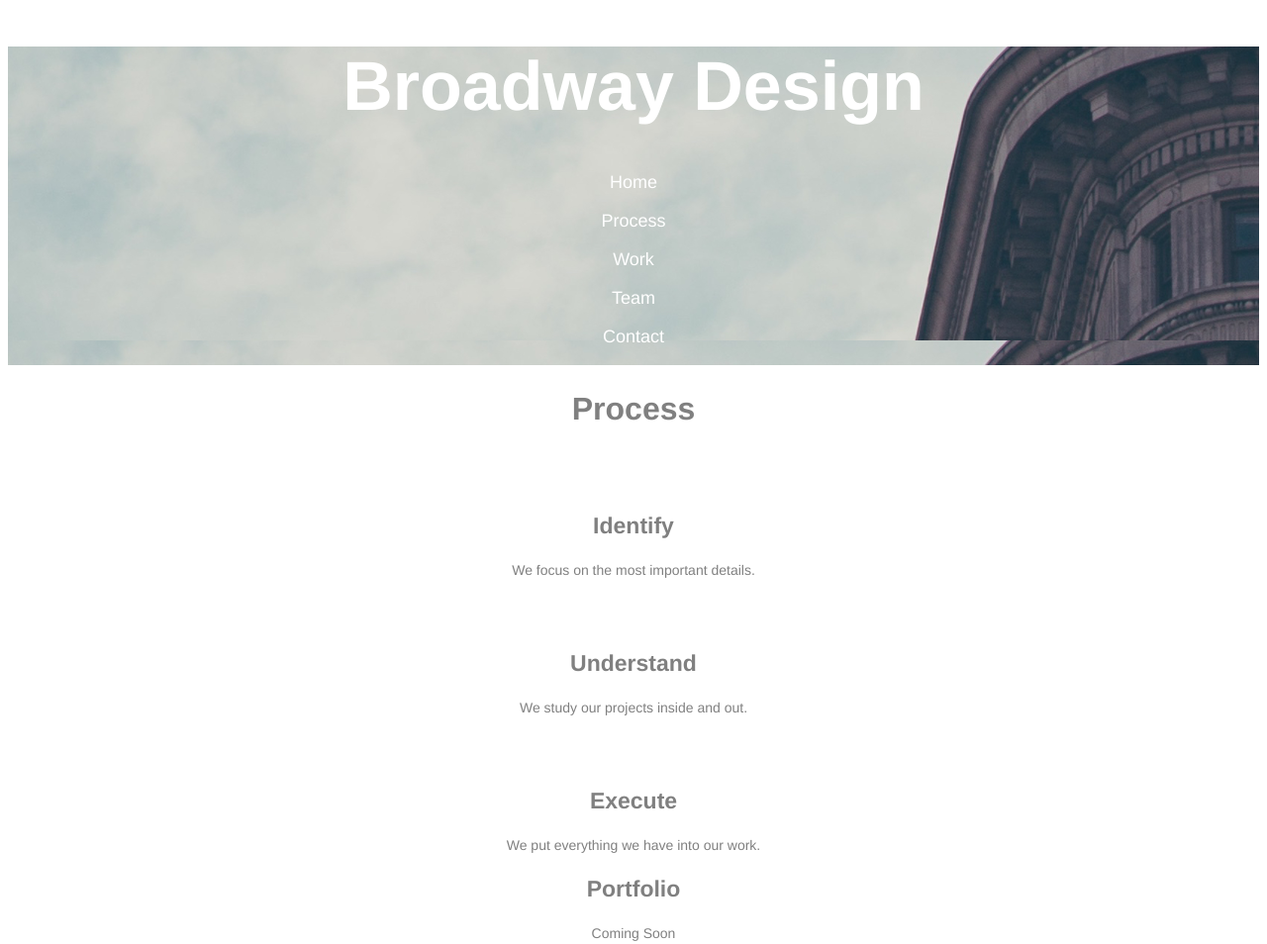
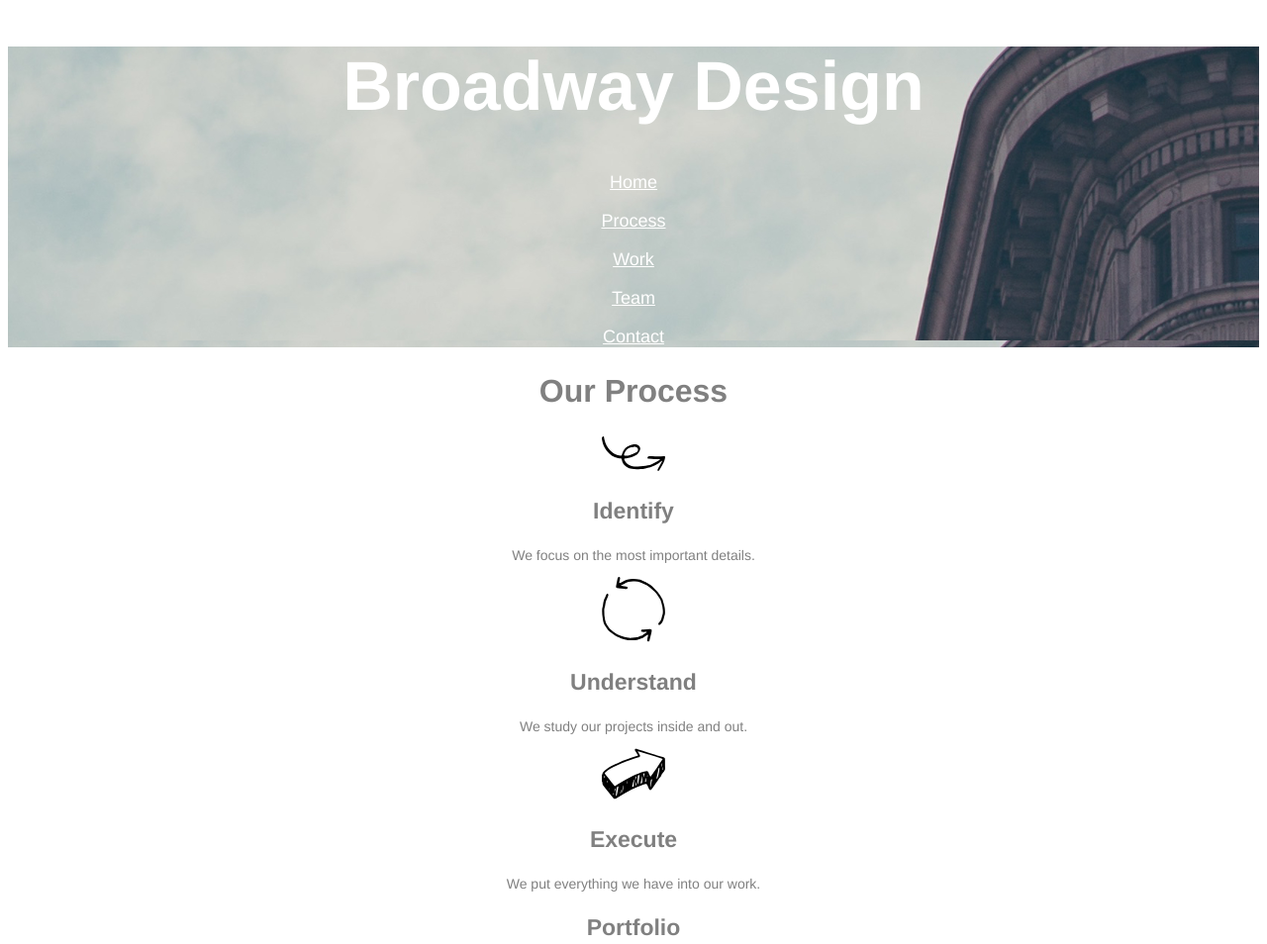
Before and after one commit to cwlemoine/Broadway, a plain HTML site: page index.html in a window 1280 px wide. Shown: the top 954 px of the page at 99% size. Drawn offline with Linux system fonts and the light colour scheme.

Commit message:
added images to css

```diff
--- a/index.html
+++ b/index.html
@@ -15,38 +15,41 @@
         <a>Process</a><br /><br />
         <a>Work</a><br /><br />
         <a>Team</a><br /><br />
-        <a>Contact</a><br /><br />
+        <a>Contact</a><br />
       </nav>
     </div>
     <!-- Process section -->
-    <h2>Process</h2>
-    <!-- insert "identify" image --><br /><br />
+    <h2>Our Process</h2>
+    <img src="./resources/images/identify.svg" /><br />
     <h3>Identify</h3>
     <p>We focus on the most important details.</p>
-    <!-- insert "undesrtand" image --><br /><br />
+    <img src="./resources/images/understand.svg" /><br />
     <h3>Understand</h3>
     <p>We study our projects inside and out.</p>
-    <!-- insert "execute" image --><br /><br />
+    <img src="./resources/images/execute.svg" /><br />
     <h3>Execute</h3>
     <p>We put everything we have into our work.</p>
+    <div class="banner">
       <!-- "Designed in New York" Banner here -->
+    </div>
     <h3>Portfolio</h3>
     <p>Coming Soon</p>
     <h3>Team</h3>
     <p>We're Hiring!</p>
     <h3>Contact</h3>
-    <p>Phone: (555)-555-5555</p><br /><br />
-    <p>E-mail: test@example.com</p><br /><br />
-    <p>Twitter: @test</p><br /><br />
+    <p>Phone: (555)-555-5555</p>
+    <p>E-mail: test@example.com</p>
+    <p>Twitter: @test</p>
     <div class="footer">
       <span>
-        <p>&copy; Broadway 2016 </p>
         <nav>
+          <p>&copy; Broadway 2016
             <a>Home</a>
             <a>About</a>
             <a>Work</a>
             <a>Team</a>
             <a>Contact</a>
+          </p>
         </nav>
       </span>
     </div>
--- a/resources/css/style.css
+++ b/resources/css/style.css
@@ -37,6 +37,7 @@ p {
 a {
   font-size: 18px;
   color: white;
+  text-decoration: underline;
 }
 
 .footer {
```
Lines whose indentation alone changed are shown as unchanged.
